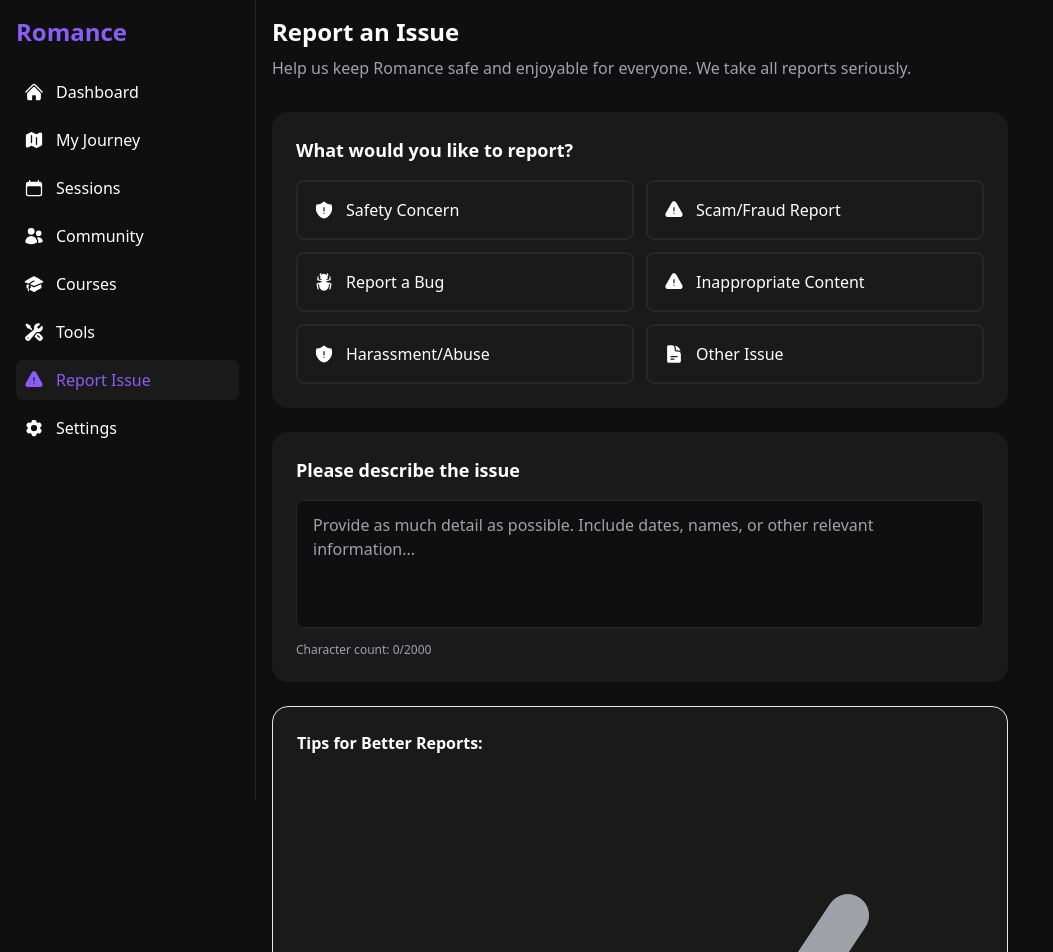
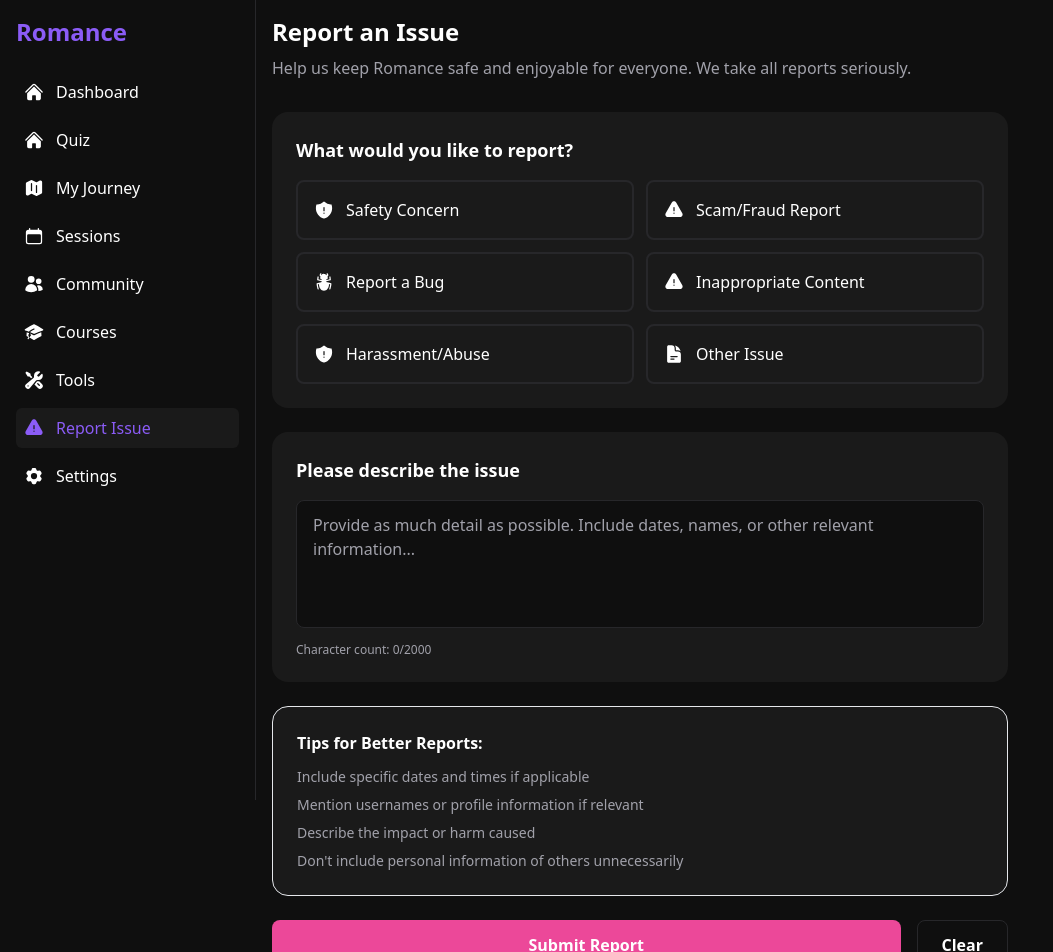
Before and after one commit to benjamindestiny/romance, a React (Vite) app: page /reports in a window 1280 px wide. Shown: the top 952 px of the page, without its empty margins (0-1053 px from the left). Built offline with nearby package versions, Linux system fonts and the light colour scheme.

Commit message:
Created Quiz Page

```diff
--- a/src/App.jsx
+++ b/src/App.jsx
@@ -2,6 +2,7 @@ import { Routes, Route } from 'react-router-dom';
 import Dashboard from './pages/Dashboard.jsx';
 import Settings from './pages/Settings.jsx';
 import Reports from './pages/Reports.jsx';
+import Quiz from './pages/Quiz.jsx'
 import ToastProvider from './components/ToastProvider.jsx';
 
 
@@ -12,6 +13,7 @@ function App() {
         <Route path="/" element={<Dashboard />} />
         <Route path="/settings" element={<Settings />} />
         <Route path="/reports" element={<Reports />} />
+        <Route path="/quiz" element={<Quiz />} />
       </Routes>
     </ToastProvider>
   );
--- a/src/components/AccountDeletionModal.jsx
+++ b/src/components/AccountDeletionModal.jsx
@@ -1,7 +1,7 @@
 import React, { useState } from 'react';
 import toast from 'react-hot-toast';
 import { useNavigate } from 'react-router-dom';
-import { ExclamationTriangleIcon, CheckCircleIcon, XMarkIcon } from '@heroicons/react/24/solid';
+import { ExclamationTriangleIcon, XMarkIcon } from '@heroicons/react/24/solid';
 
 export default function AccountDeletionModal({ isOpen, onClose }) {
   const navigate = useNavigate();
@@ -25,7 +25,6 @@ export default function AccountDeletionModal({ isOpen, onClose }) {
   };
 
   const handleConfirmDeletion = () => {
-    // Simulate backend deletion
     toast.success('Your account has been deleted. We\'ll miss you!');
     setTimeout(() => {
       navigate('/');
@@ -46,7 +45,6 @@ export default function AccountDeletionModal({ isOpen, onClose }) {
           </button>
         </div>
 
-        {/* Content */}
         <div className="p-6 space-y-6">
           {step === 1 && (
             <>
@@ -107,7 +105,7 @@ export default function AccountDeletionModal({ isOpen, onClose }) {
             <>
               <div className="bg-red-500/10 border border-red-500/30 rounded-lg p-4">
                 <p className="text-sm font-semibold text-red-400">
-                  ⚠️ Final Confirmation
+                  Final Confirmation
                 </p>
                 <p className="text-sm text-text-secondary mt-2">
                   You're about to permanently delete your account. Type "DELETE" below to confirm.
--- a/src/components/Sidebar.jsx
+++ b/src/components/Sidebar.jsx
@@ -18,6 +18,16 @@ export default function Sidebar() {
           >
             <HomeIcon className="size-5" />
             <span>Dashboard</span>
+          </NavLink>
+          <NavLink
+            to="/quiz"
+            className={({ isActive }) =>
+              `flex items-center space-x-3 rounded-md p-2 ${isActive ? 'bg-card-bg text-primary-purple font-medium' : 'hover:bg-card-bg'
+              }`
+            }
+          >
+            <HomeIcon className="size-5" />
+            <span>Quiz</span>
           </NavLink>
           <NavLink
             to="/journey"
--- a/src/components/UserIndicatorMobile.jsx
+++ b/src/components/UserIndicatorMobile.jsx
@@ -6,7 +6,7 @@ export default function UserIndicatorMobile() {
     <div className="md:hidden fixed bottom-14 left-0 right-0 bg-dark-bg border-t border-gray-border p-4 z-10">
       <div className="flex items-center justify-between">
         <div className="flex items-center space-x-3">
-          <img src="https://via.placeholder.com/40?text=SM" alt="Sarah Mitchell" className="h-10 w-10 rounded-full" />
+          <img src="https://via.placeholder.com/40?text=SM" alt="Sarah Mitchell" className="size-10 rounded-full" />
           <p className="font-semibold">Sarah Mitchell</p>
         </div>
         <Link to="/settings">
--- /dev/null
+++ b/src/pages/Quiz.jsx
@@ -0,0 +1,9 @@
+import React from 'react'
+
+export default function Quiz() {
+  return (
+    <div>
+      <h1>Coming Soon</h1>
+    </div>
+  )
+}
--- a/src/pages/Reports.jsx
+++ b/src/pages/Reports.jsx
@@ -7,8 +7,7 @@ import {
   CheckCircleIcon,
   DocumentTextIcon,
   ShieldExclamationIcon,
-  BugAntIcon,
-  CheckIcon,
+  BugAntIcon
 } from '@heroicons/react/24/solid';
 
 export default function Reports() {
@@ -64,7 +63,6 @@ export default function Reports() {
           </div>
         ) : (
           <form onSubmit={handleSubmit} className="space-y-6">
-            {/* Report Type Selection */}
             <div className="bg-card-bg rounded-2xl p-6">
               <label className="block text-lg font-semibold mb-4">What would you like to report?</label>
               <div className="grid grid-cols-1 md:grid-cols-2 gap-3">
@@ -102,10 +100,10 @@ export default function Reports() {
             <div className="bg-card-bg rounded-2xl p-6 border border-primary-purple/20">
               <h3 className="font-semibold mb-3">Tips for Better Reports:</h3>
               <ul className="space-y-2 text-sm text-text-secondary">
-                <li><CheckIcon className="inline-block mr-2" /> Include specific dates and times if applicable</li>
-                <li><CheckIcon className="inline-block mr-2" /> Mention usernames or profile information if relevant</li>
-                <li><CheckIcon className="inline-block mr-2" /> Describe the impact or harm caused</li>
-                <li><CheckIcon className="inline-block mr-2" /> Don't include personal information of others unnecessarily</li>
+                <li>Include specific dates and times if applicable</li>
+                <li>Mention usernames or profile information if relevant</li>
+                <li>Describe the impact or harm caused</li>
+                <li>Don't include personal information of others unnecessarily</li>
               </ul>
             </div>
 
```
